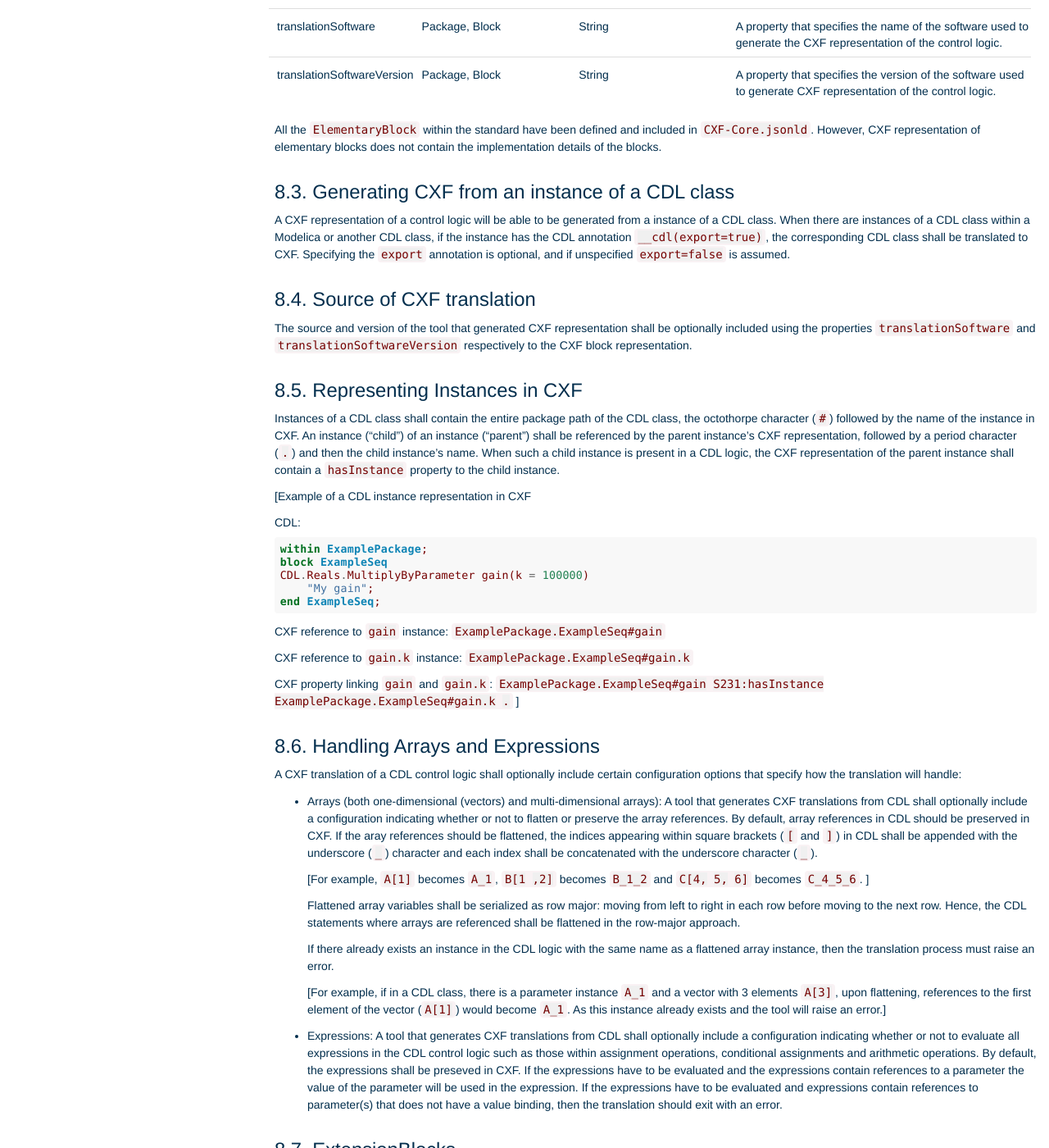
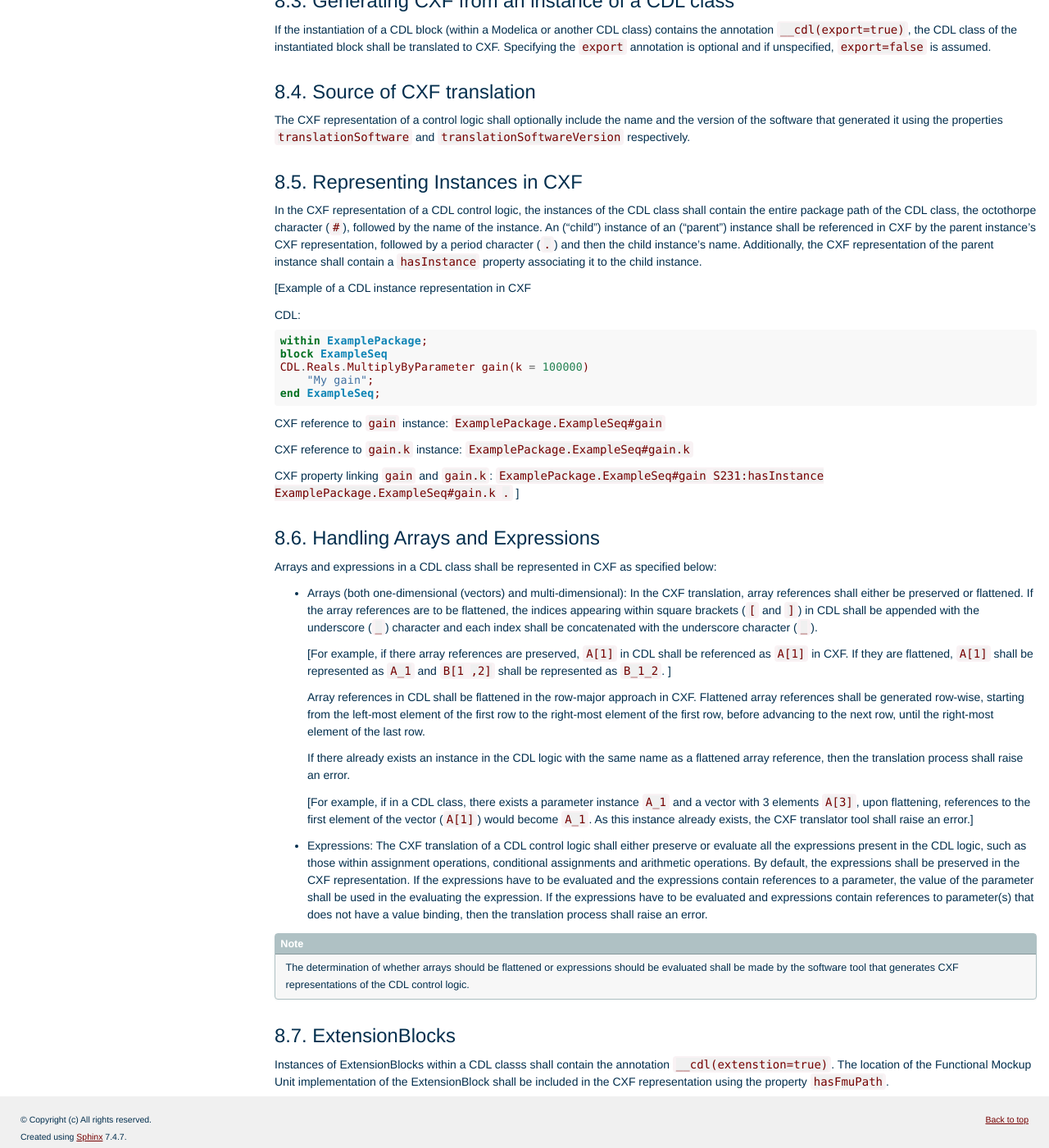
Before and after one commit to lbl-srg/obc, a Sphinx documentation site: the page built from specification/source/cxf.rst, in a window 1280 px wide and 1400 px high, scrolled down 2829 px. Shown: the whole window at 82% size. Built offline with Sphinx 7.4.7, drawn with Linux system fonts in a browser that asks for light colours; some of the changed text lies outside the part shown.

Commit message:
updating language

```diff
--- a/specification/source/cxf.rst
+++ b/specification/source/cxf.rst
@@ -8,29 +8,28 @@ Introduction
 
 CXF is a representation of CDL in a format that is
 intended to be readily imported and exported into
-building automation systems.  As an example, a commercial
+building automation systems.  For example, a commercial
 control provider might utilize it to import control logic
-from a design tool for use in a control logic being
-deployed on a project.  Structurally the content of a
+from a design tool and deploy it their commercial
+building automation system for a
+particular project.  Structurally the content of a
 logic in CDL and CXF are identical, in that both
 utilize the same ElementaryBlocks, CompositeBlocks, and
 ExtensionBlocks as well as Constants, Parameters,
-InputConnectors, and OutputConnectors, although CDL has
+InputConnectors and OutputConnectors. While CDL has
 language constructs that are used to build library of
-sequences, while CXF was designed to only represent a
+sequences, CXF was designed to only represent a
 specifically configured logic. The logic described in a
 CDL implementation is identical to the logic described
-in a CXF representation. But there are several key
+in its CXF representation. But there are several key
 differences between CDL and CXF:
 
 * CXF is defined utilizing the linked data format `JSON-LD <https://www.w3.org/TR/json-ld11/>`_,
-  while CDL utilizes the modeling language Modelica standard.
+  while CDL utilizes the modeling language Modelica.
   JSON-LD is a syntax to serialize linked data in JSON (`ECMA-404 <https://ecma-international.org/publications-and-standards/standards/ecma-404/>`_).
-  The JSON-LD representation is easier to interpret by computer
-  programs than Modelica, which is designed to be human readable.
 
 * There is a translation process required to convert a
-  control sequence from CDL to CXF.
+  control logic from CDL to CXF.
 
 * For ElementaryBlocks (:numref:`sec_ele_blo`), their
   CXF representation does not include the implementation
@@ -64,40 +62,23 @@ differences between CDL and CXF:
     ``Real`` or ``Integer`` InputConnectors, OutputConnectors,
     Parameters and Constants.
 
-* Libraries which utilize matrices and vectors in CDL shall have
-  the option to be modified (or "flattened") to result in an
-  instance of control logic which is then represented in CXF.
-  [For example: ``A[1]`` and ``B[1,2]`` after flattening
-  shall become `A_1` and `B_1_2`. A similar
-  pattern applies for higher dimensional matrices.
-  ]
-
-* Certain Blocks that are supported in CDL are not readily
-  supported in commercial control products.
-  [Some examples include:
-
-  * Blocks that utilize vectors and matrices. These blocks are
-    used for the development and support of control sequence
-    libraries but may not be supported by
-    the commercial control product.
-
-  * The ``Pre`` Block which is used to break algebraic loops that
-    involve Boolean variables during a simulation but is not
-    required in common building controllers.
-
-  ]
+* Control logic which utilize arrays (both one- and multi
+  -dimensional) in CDL shall have
+  the option to be modified (or "flattened") in CXF (more details
+  provided in a later section).
 
 Classes and Properties
 ^^^^^^^^^^^^^^^^^^^^^^
 
-A valid CXF file contains Blocks (that is ElementaryBlocks,
+A valid CXF file contains Blocks (ElementaryBlocks,
 CompositeBlocks, ExtensionBlocks or a combination of these) and
-each instance of a Block uses the set of InputConnectors and
+each instance of a Block uses the set of InputConnectors,
 OutputConnectors, Parameters, and Constants as defined within
-definition of the Block. To support this process, a Resource
-Description Framework (RDF) graph representation of the
+definition of the Block. To support the translation of a
+CDL control logic to its CXF representation, a Resource
+Description Framework graph representation of the
 standard has been provided in a CXF-Core.jsonld file
-using the MIME type ``application/ld+json`` and it can be found
+using the MIME type ``application/ld+json``. CXF-Core.jsonld can be found
 `here <https://github.com/lbl-srg/modelica-json/blob/master/CXF-Core.jsonld>`_.
 The key classes and properties present in CXF-Core.jsonld
 that can be used to created CXF classes are shown in
@@ -114,8 +95,8 @@ Table :numref:`tab_cxf_cla` and Table :numref:`tab_cxf_rel` respectively.
    ============================  ===========================================================
    Package                       A Package is a specialized class used to group multiple
                                  Blocks.
-   Blocks                        A Block is the abstract interface of a control sequence.
-   ElementaryBlock               An ElementaryBlock defined by ASHRAE S231P (``subClassOf
+   Blocks                        A Block is the abstract interface of a control logic.
+   ElementaryBlock               An ElementaryBlock defined by ASHRAE S231 (``subClassOf
                                  Block``) (:numref:`sec_ele_blo`).
    CompositeBlock                A CompositeBlock is a collection of ElementaryBlocks or
                                  other CompositeBlocks (``subClassOf Block``) and the
@@ -126,9 +107,8 @@ Table :numref:`tab_cxf_cla` and Table :numref:`tab_cxf_rel` respectively.
    InputConnector                An InputConnector provides an input to a Block.
    OutputConnector               An OutputConnector provides an output from a Block.
    Parameter                     A Parameter is a value that is time-invariant and cannot be changed
-                                 based on an input signal. A Block can have multiple Parameters.
-   Constant                      A Constant is a value that is fixed at compilation time. A Block can
-                                 have multiple Constants.
+                                 based on an input signal.
+   Constant                      A Constant is a value that is fixed at compilation time.
    DataType                      A data type description for InputConnectors,
                                  OutputConnectors, Parameters and Constants.
    BooleanInput                  An InputConnector of the Boolean data type.
@@ -160,23 +140,23 @@ Table :numref:`tab_cxf_cla` and Table :numref:`tab_cxf_rel` respectively.
                                                                       Parameter with a Block.
    hasConstant                     Block             Constant         A property that relates an instance of a
                                                                       Constant with a Block.
-   hasInstance                     Block             Block,           A property that associates an
-                                                     InputConnector,  InputConnector, OutputConnector, Parameter
-                                                     OutputConnector, or Constant instance within a Block with
-                                                     Parameter,       the instance of the Block itself.
-                                                     Constant
+   hasInstance                     Block             Block,           A property that associates an instance of an
+                                                     InputConnector,  InputConnector, OutputConnector, Parameter,
+                                                     OutputConnector, Constant or a Block within a
+                                                     Parameter,       Block with the instance of the
+                                                     Constant         Block itself.
    hasFmuPath                      ExtensionBlock    String           A property that specifies the (local
                                                                       or on the network)
                                                                       path to a Functional Mockup Unit
                                                                       implementation of an ExtensionBlock.
    isOfDataType                    InputConnector,   DataType         A property that specifies the data type for
-                                   OutputConnector,                   InputConnectors, OutputConnectors,
+                                   OutputConnector,                   instances of InputConnectors, OutputConnectors,
                                    Parameter,                         Parameters and Constants.
                                    Constant
-   containsBlock                   Block   Block                      A property that specifies that an instance
-                                                                      of a Block (subject) is composed in part
-                                                                      with an instance of another Block (object).
-   connectTo                       OutputConnector,  InputConnector,  A property that relates the output of one Block
+   containsBlock                   Block             Block            A property that specifies that an instance
+                                                                      of a Block is composed in part
+                                                                      with an instance of another Block.
+   connectedTo                     OutputConnector,  InputConnector,  A property that relates the output of one Block
                                    InputConnector    OutputConnector  to the input of another Block (and vice-versa).
                                                                       Only InputConnectors and OutputConnectors that
                                                                       carry the same data type can be connected.
@@ -188,42 +168,41 @@ Table :numref:`tab_cxf_cla` and Table :numref:`tab_cxf_rel` respectively.
                                                                       the control logic.
    =============================== ================= ================ =========================================
 
-All the ``ElementaryBlock`` within the standard have been
+All the ElementaryBlocks within the standard have been
 defined and included in ``CXF-Core.jsonld``. However, CXF
 representation of elementary blocks does not contain
 the implementation details of the blocks.
 
 Generating CXF from an instance of a CDL class
 ^^^^^^^^^^^^^^^^^^^^^^^^^^^^^^^^^^^^^^^^^^^^^^
-A CXF representation of a control logic will be able to be
-generated from a instance of a CDL class. When there
-are instances of a CDL class within a Modelica or
-another CDL class, if the instance has the CDL
-annotation ``__cdl(export=true)``, the corresponding CDL
-class shall be translated to CXF. Specifying the ``export``
-annotation is optional, and if unspecified
+If the instantiation of a CDL block (within a Modelica
+or another CDL class) contains the annotation
+``__cdl(export=true)``, the CDL class of the
+instantiated block shall be translated to CXF. Specifying the
+``export`` annotation is optional and if unspecified,
 ``export=false`` is assumed.
 
 Source of CXF translation
 ^^^^^^^^^^^^^^^^^^^^^^^^^
-The source and version of the tool that generated CXF
-representation shall be optionally included using the
-properties ``translationSoftware`` and
-``translationSoftwareVersion`` respectively to the CXF
-block representation.
+The CXF representation of a control logic shall
+optionally include the name and the version of the software
+that generated it using the properties ``translationSoftware``
+and ``translationSoftwareVersion`` respectively.
+
 
 Representing Instances in CXF
 ^^^^^^^^^^^^^^^^^^^^^^^^^^^^^
-Instances of a CDL class shall contain the entire
+In the CXF representation of a CDL control logic,
+the instances of the CDL class shall contain the entire
 package path of the CDL class, the octothorpe character
-(``#``) followed by the name of the instance in CXF.
-An instance ("child") of an instance ("parent") shall
-be referenced by the parent instance’s CXF
+(``#``), followed by the name of the instance.
+An ("child") instance of an ("parent") instance shall
+be referenced in CXF by the parent instance’s CXF
 representation, followed by a period character (``.``)
-and then the child instance’s name. When such a child
-instance is present in a CDL logic, the CXF
-representation of the parent instance shall contain a
-``hasInstance`` property to the child instance.
+and then the child instance’s name. Additionally,
+the CXF representation of the parent instance shall
+contain a ``hasInstance`` property associating it
+to the child instance.
 
 [Example of a CDL instance representation in CXF
 
@@ -246,63 +225,67 @@ CXF property linking ``gain`` and ``gain.k``: ``ExamplePackage.ExampleSeq#gain S
 
 Handling Arrays and Expressions
 ^^^^^^^^^^^^^^^^^^^^^^^^^^^^^^^^
-A CXF translation of a CDL control logic shall optionally
-include certain configuration options that specify
-how the translation will handle:
+Arrays and expressions in a CDL class shall
+be represented in CXF as specified below:
 
 * Arrays (both one-dimensional (vectors) and
-  multi-dimensional arrays): A tool that generates
-  CXF translations from CDL shall optionally
-  include a configuration
-  indicating whether or not to flatten or
-  preserve the array references. By default,
-  array references in CDL should be preserved
-  in CXF. If the aray references should be flattened,
-  the indices appearing within square
+  multi-dimensional): In the CXF translation,
+  array references shall either be preserved
+  or flattened. If the array references are to
+  be flattened, the indices appearing within square
   brackets (``[`` and ``]``) in CDL shall be
   appended with the underscore (``_``) character
   and each index shall be concatenated
   with the underscore character (``_``).
 
-  [For example, ``A[1]`` becomes ``A_1``,
-  ``B[1 ,2]`` becomes ``B_1_2``
-  and ``C[4, 5, 6]`` becomes ``C_4_5_6``.
+  [For example, if there array references
+  are preserved, ``A[1]`` in CDL shall be
+  referenced as ``A[1]`` in CXF. If they are
+  flattened, ``A[1]`` shall be represented as
+  ``A_1`` and ``B[1 ,2]`` shall be
+  represented as ``B_1_2``.
   ]
 
-  Flattened array variables shall be serialized
-  as row major: moving from left to
-  right in each row before moving to the next row.
-  Hence, the CDL statements where arrays
-  are referenced shall be flattened in the
-  row-major approach.
-
+  Array references in CDL shall be flattened in the
+  row-major approach in CXF. Flattened array references
+  shall be generated row-wise, starting from the left-most
+  element of the first row to the right-most element of
+  the first row, before advancing to the next row, until
+  the right-most element of the last row.
 
   If there already exists an instance in the CDL
   logic with the same name as a flattened array
-  instance, then the translation process must raise
+  reference, then the translation process shall raise
   an error.
 
-  [For example, if in a CDL class, there is a parameter
+  [For example, if in a CDL class, there exists a parameter
   instance ``A_1`` and a vector with 3 elements ``A[3]``,
   upon flattening, references to the first element of
   the vector (``A[1]``) would become ``A_1``. As this
-  instance already exists and the tool will raise
-  an error.]
+  instance already exists, the CXF translator tool
+  shall raise an error.]
 
-* Expressions: A tool that generates CXF translations
-  from CDL shall optionally include a configuration
-  indicating whether or not to evaluate all
-  expressions in the CDL control logic such as those
+* Expressions: The CXF translation
+  of a CDL control logic shall either preserve or
+  evaluate all the expressions present in the
+  CDL logic, such as those
   within assignment operations, conditional
   assignments and arithmetic operations. By default,
-  the expressions shall be preseved in CXF. If the
+  the expressions shall be preserved in the CXF
+  representation. If the
   expressions have to be evaluated and the expressions
-  contain references to a parameter the value of the
-  parameter will be used in the expression. If the
-  expressions have to be evaluated and expressions
+  contain references to a parameter, the value of the
+  parameter shall be used in the evaluating the expression.
+  If the expressions have to be evaluated and expressions
   contain references to parameter(s) that does not have
-  a value binding, then the translation should exit
-  with an error.
+  a value binding, then the translation process shall
+  raise an error.
+
+.. note::
+  The determination of whether arrays should be
+  flattened or expressions should be evaluated
+  shall be made by the software tool that generates CXF
+  representations of the CDL control logic.
 
 
 ExtensionBlocks
@@ -310,5 +293,5 @@ ExtensionBlocks
 Instances of ExtensionBlocks within a CDL classs
 shall contain the annotation ``__cdl(extenstion=true)``.
 The location of the Functional Mockup Unit implementation
-of the ExtensionBlock shall be included using the
-property ``hasFmuPath``.
+of the ExtensionBlock shall be included in the CXF
+representation using the property ``hasFmuPath``.
```
Also changed, not shown: other parts of specification/source/cxf.rst (+2 -3 lines).
